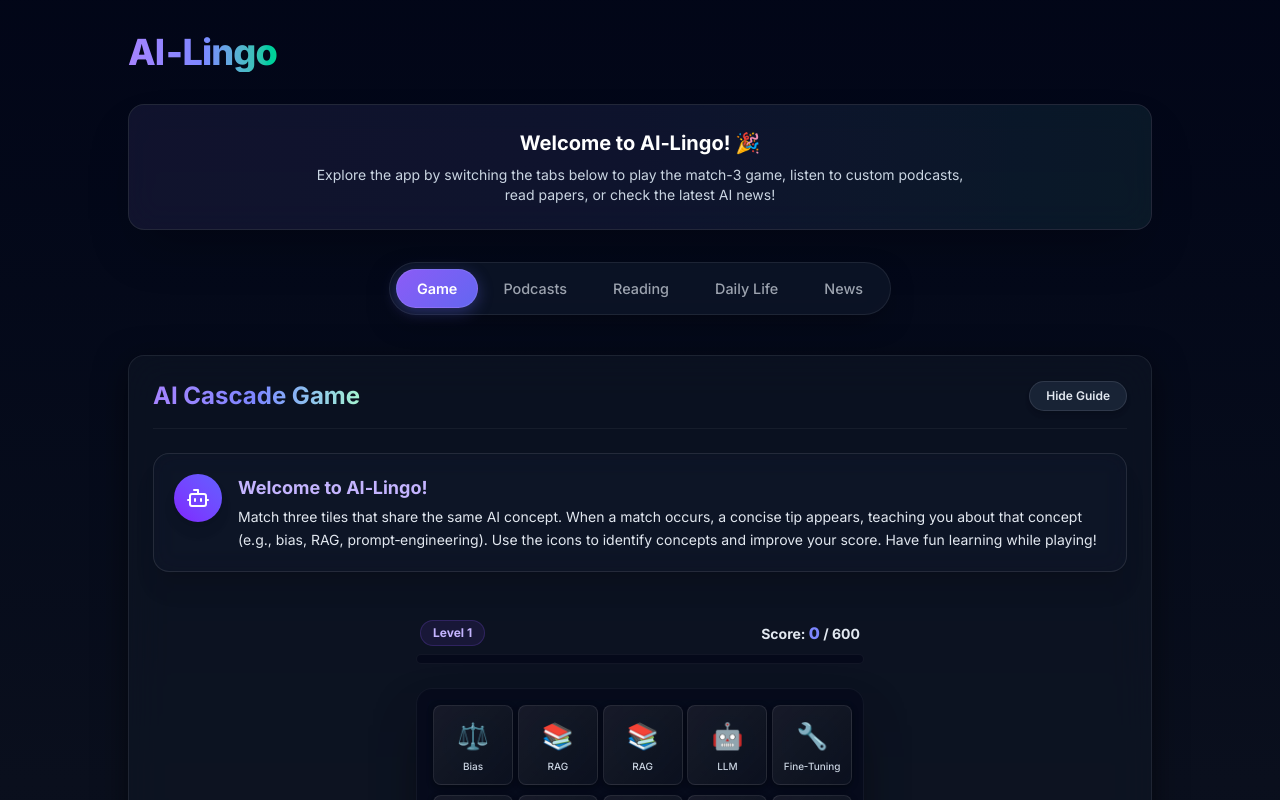
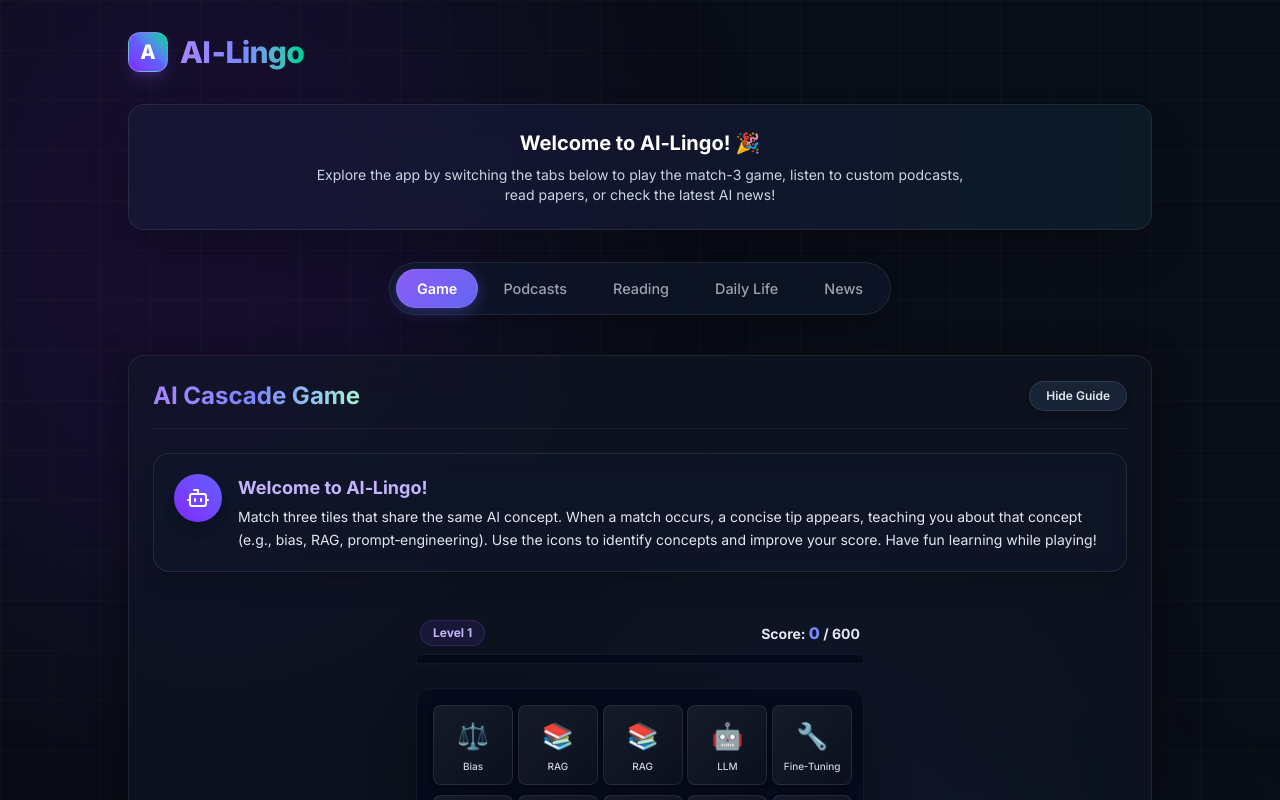
Before and after one commit to Sipika/Devpost-AI-Lingo, a React (Vite) app: page /#/ in a window 1280 px wide. Shown: the top 800 px of the page. Built offline with nearby package versions, Linux system fonts and the light colour scheme.

Commit message:
Add futuristic background grid and custom glowing logo emblem badge in App.tsx

```diff
--- a/src/App.tsx
+++ b/src/App.tsx
@@ -9,7 +9,7 @@ import NewsPage from './pages/NewsPage';
 export default function App() {
   return (
     <HashRouter>
-      <div className="min-h-screen bg-gradient-to-b from-slate-950 via-[#0a0f1d] to-slate-950 text-slate-100 flex flex-col items-center p-4 relative overflow-x-hidden">
+      <div className="min-h-screen bg-gradient-to-b from-slate-950 via-[#0a0f1d] to-slate-950 text-slate-100 flex flex-col items-center p-4 relative overflow-x-hidden bg-grid">
 
         {/* Glow ambient background elements */}
         <div className="absolute inset-0 -z-10 overflow-hidden pointer-events-none">
@@ -19,9 +19,14 @@ export default function App() {
         </div>
 
         <header className="w-full max-w-5xl flex items-center justify-between mb-8 mt-4">
-          <h1 className="text-4xl font-black bg-gradient-to-r from-violet-400 via-indigo-400 to-emerald-400 bg-clip-text text-transparent tracking-tight">
-            AI‑Lingo
-          </h1>
+          <div className="flex items-center gap-3">
+            <span className="w-10 h-10 bg-gradient-to-tr from-violet-600 via-indigo-500 to-emerald-400 rounded-xl flex items-center justify-center font-black text-white text-xl shadow-lg shadow-violet-500/20 border border-white/25 select-none">
+              A
+            </span>
+            <h1 className="text-3xl font-black bg-gradient-to-r from-violet-400 via-indigo-400 to-emerald-400 bg-clip-text text-transparent tracking-tight">
+              AI‑Lingo
+            </h1>
+          </div>
         </header>
 
         {/* Re-designed welcome container */}
--- a/src/theme.css
+++ b/src/theme.css
@@ -106,6 +106,14 @@ body {
   box-shadow: 0 12px 40px -10px rgba(0, 0, 0, 0.5);
 }
 
+/* Futuristic background grid */
+.bg-grid {
+  background-size: 50px 50px;
+  background-image:
+    linear-gradient(to right, rgba(255, 255, 255, 0.02) 1px, transparent 1px),
+    linear-gradient(to bottom, rgba(255, 255, 255, 0.02) 1px, transparent 1px);
+}
+
 /* Button styling */
 .button {
   display: inline-flex;
```
Also changed, not shown: 1 other file (tests, documents, lock files or other folders).
